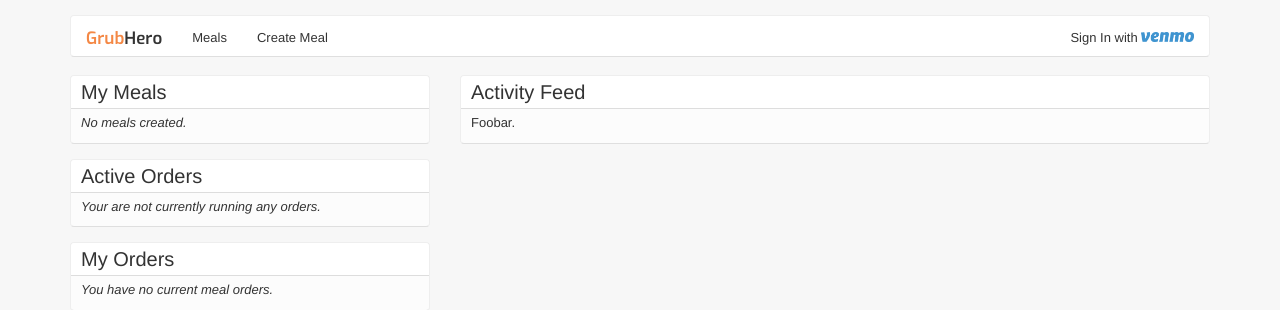
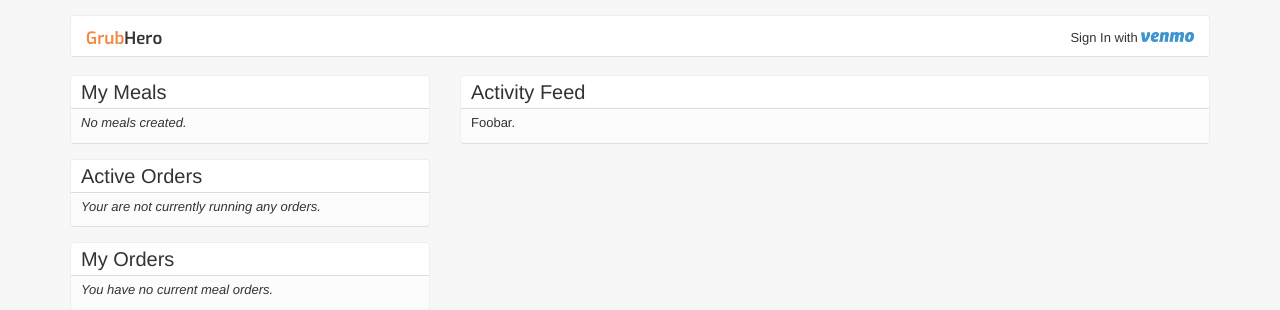
Before and after one commit to aroman/GrubHero, a Python web app: template templates/index.html in a window 1280 px wide. Shown: the top 310 px of the page. Run offline with Jinja, Linux system fonts and the light colour scheme; the template is opened without the code that fills it, so the values that code supplies are empty; some libraries are stand-ins or nearby versions.

Commit message:
Modified nav.

```diff
--- a/static/css/site.css
+++ b/static/css/site.css
@@ -52,3 +52,11 @@ img.venmo-logo-medium {
   border-top-left-radius: 4px;
   border-top-right-radius: 4px;
 }
+
+img.nav-avatar {
+  height: 20px;
+  border-radius: 4px;
+  bottom: 2px;
+  margin-right: 3px;
+  position: relative;
+}
--- a/templates/base.html
+++ b/templates/base.html
@@ -15,13 +15,9 @@
           <a class="navbar-brand" href="#"><span class="logo-orange">Grub</span>Hero</a>
         </div>
         <div class="navbar-collapse collapse">
-          <ul class="nav navbar-nav">
-            <li><a href="meals">Meals</a></li>
-            <li><a href="meals/new">Create Meal</a></li>
-          </ul>
           <ul class="nav navbar-nav navbar-right">
             {% if logged_in %}
-              <li><a href="user/{{ session.venmo_id }}">{{ session.firstname }} {{ session.lastname }}</a></li>
+              <li><a href="user/{{ session.venmo_id }}"><img class="nav-avatar" src="{{ session.photo_url }}" /> {{ session.firstname }} {{ session.lastname }}</a></li>
               <li><a href="logout">Sign Out</a></li>
             {% else %}
               <li><a href="https://sandbox-api.venmo.com/oauth/authorize?client_id={{ VENMO_CLIENT_ID }}&scope=make_payments,access_profile&response_type=code">Sign In with <img class="venmo-logo" src="{{ url_for('static', filename='images/venmo.png') }}" /></a></li>
```
